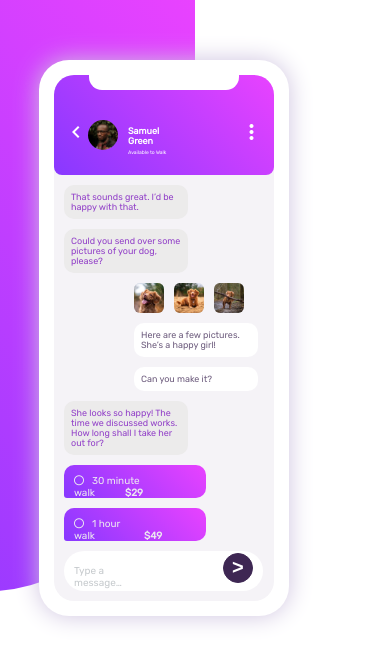
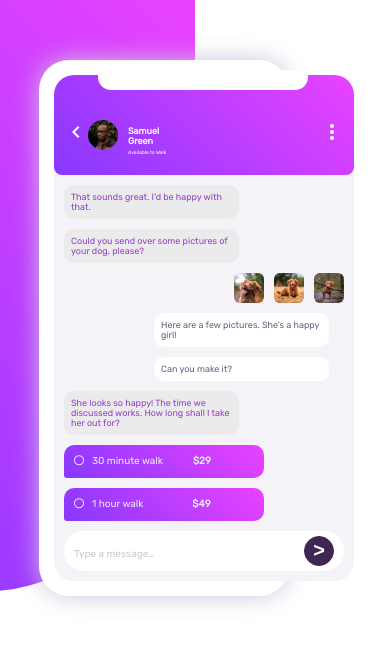
Before and after one commit to dvlapo/chatapp, a plain HTML site: page index.html in a window 390 px wide. Shown: the top 664 px of the page. Drawn offline with Linux system fonts and the light colour scheme.

Commit message:
responsiveness

```diff
--- a/style.css
+++ b/style.css
@@ -272,7 +272,7 @@ ul small {
             margin-top: 5px;
       }
       #more {
-            margin-left: 60px;
+            margin-left: 0px;
       }
       #booking {
             display: block;
@@ -295,6 +295,20 @@ ul small {
       }
       .attribution {
             bottom: 0;
+      }
+}
+@media screen and (max-width: 540px) {
+      #more {
+            margin-left: 135px;
+      }
+      #images {
+            margin-left: 160px;
+      }
+      .sent {
+            margin-left: 90px;
+      }
+      #notch {
+            left: 12%;
       }
 }
 
```
Also changed, not shown: index.html (+0 -1 lines).
